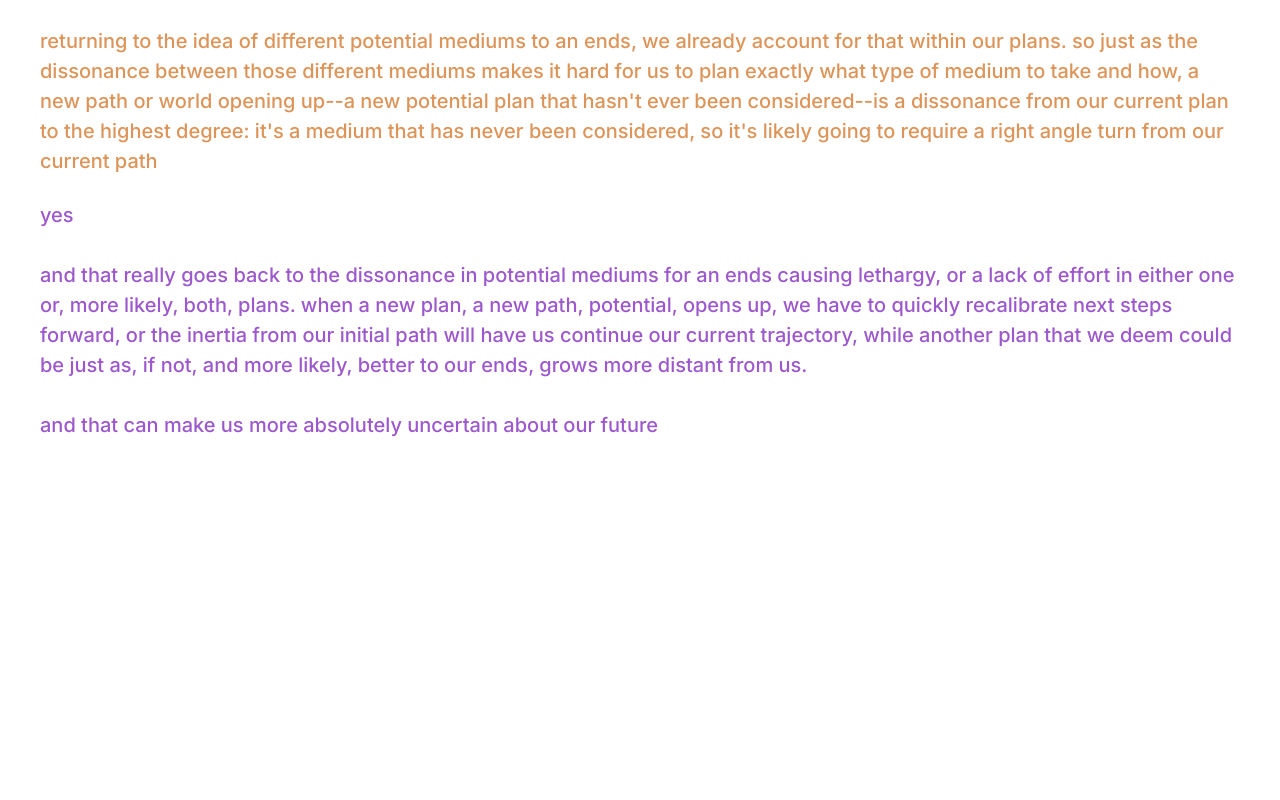
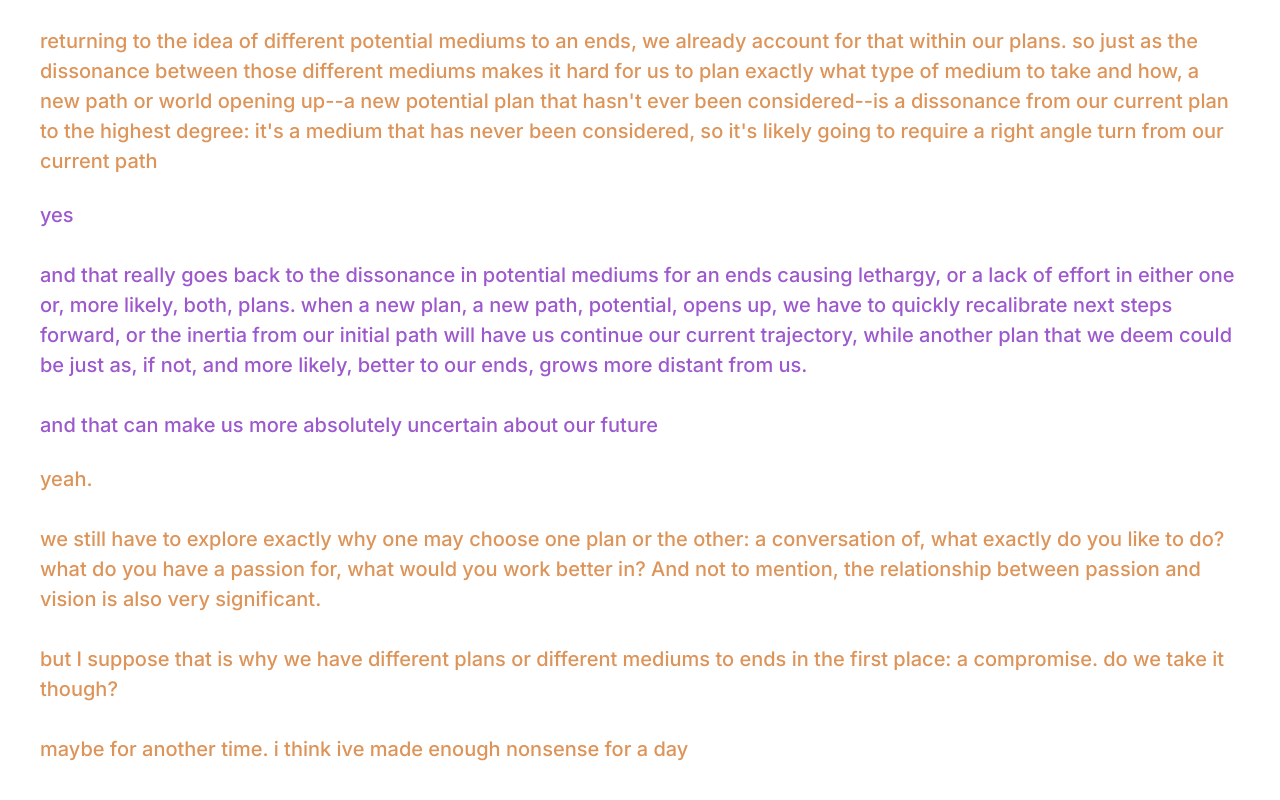
Before and after one commit to naijwu/textual, a Next.js app: page /writing/plans in a window 1280 px wide. Shown: the part 3257-4057 px from the top of the page. Before the commit the page ends 3761 px from the top, so only its background shows below. Built offline with nearby package versions, Linux system fonts and the light colour scheme.

Commit message:
added thing at end

```diff
--- a/pages/writing/plans.tsx
+++ b/pages/writing/plans.tsx
@@ -74,7 +74,7 @@ const Plans: NextPage = () => {
             </p>
 
             <p className="party-one">
-              I think one desire I&apos;ve always had was to be free to explore the world creatively. explore not necessarily via &quot;travelling the world&quot;, although that can always be good, but explore by taking the freedom to look at the world in different ways--be free to think, well, freely about the world, read a lot of books, meet different people, explore my own thoughts through writing--you know, take the time to write more, become better at it, better at expression. I think this desire is fundamentally rooted in wanting to be more human; a desire to, in a math analogy, create more connections between myself and other nodes in this existence; other people, other experiences, other entities in general
+              I think one desire I&apos;ve always had was to be free to explore the world creatively. explore not necessarily via &quot;travelling the world&quot;, although that can always be good, but explore by taking the freedom to look at the world in different ways--be free to think, well, freely about the world, read a lot of books, meet different people, explore my own thoughts through writing--you know, take the time to write more, become better at it, better at expression. I think this desire is fundamentally rooted in wanting to be more human; a desire to, in a math analogy, create more connections between myself and other nodes in this existence; other people, other experiences, other entities in general. Spread good vibes
               <br/><br />
               another desire would be the aim at social success. and that doesn&apos;t necessarily mean playing the &apos;typical&apos; status game. a large part of social success, and one I personally focus more on when it comes to this game, is not to actively succeed but to prevent failure; to not fall behind my peers while they enter into certain universities and get certain internships during, get certain jobs after, accumulate certain material wealth throughout.
               <br/><br />
@@ -139,6 +139,20 @@ const Plans: NextPage = () => {
               and that can make us more absolutely uncertain about our future
 
             </p>
+
+            <p className="party-one">
+              yeah.
+              <br/><br/>
+              we still have to explore exactly why one may choose one plan or the other: a
+              conversation of, what exactly do you like to do? what do you have a passion for,
+              what would you work better in?
+              And not to mention, the relationship
+              between passion and vision is also very significant.
+              <br/><br/>
+              but I suppose that is why we have different plans or different mediums to ends in the first place: a compromise. do we take it though?
+              <br/><br/>
+              maybe for another time. i think ive made enough nonsense for a day
+            </p>
           </p>
         </div>
       </main>
```
